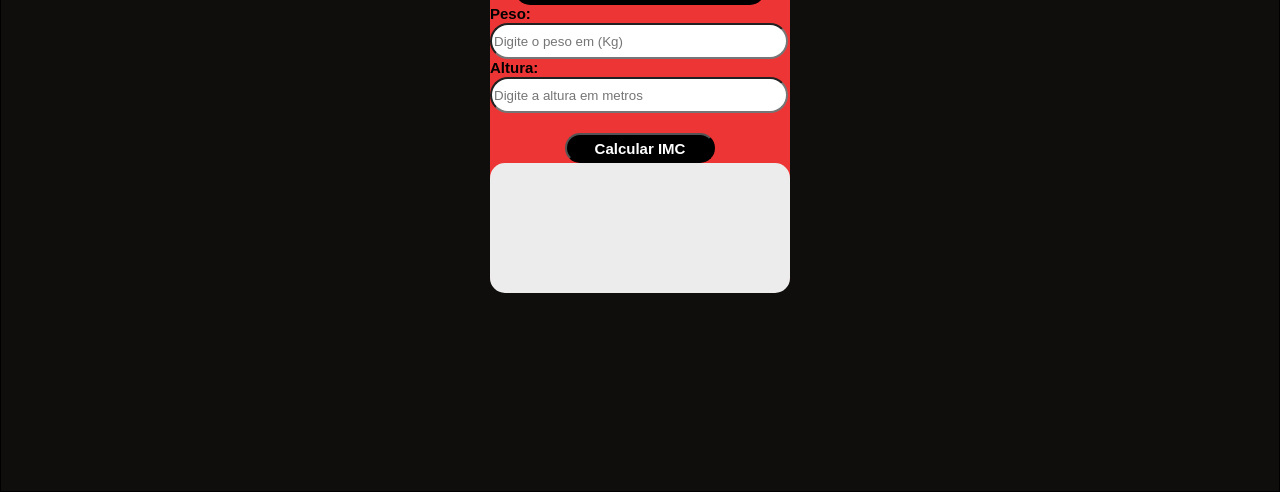
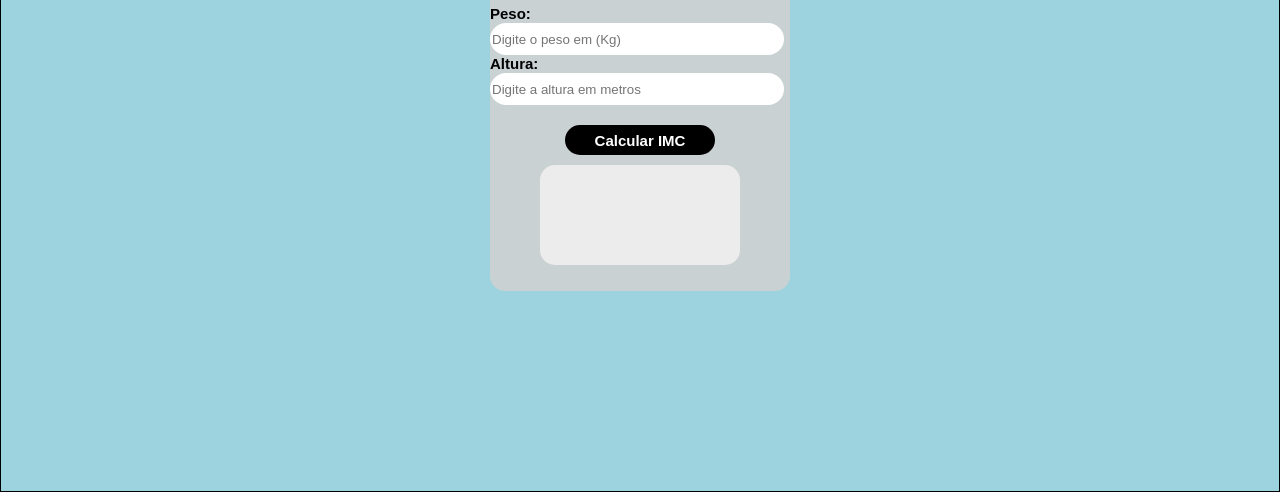
Before and after one commit to arthur972645/assuntos-2024_T.I, a plain HTML site: page teste-front-end-igor/index.html in a window 1280 px wide. Shown: the part 310-802 px from the top of the page. Drawn offline with Linux system fonts and the light colour scheme.

Commit message:
commit de tudo

```diff
--- a/teste-front-end-igor/style.css
+++ b/teste-front-end-igor/style.css
@@ -5,18 +5,17 @@ body{
     display: flex;
     justify-content: center;
     align-items: center;
-    background-color: rgb(16, 13, 13);
+    background-color: #9dd3df;
 }
 
 .conteudo{
-    background-color: rgb(237, 53, 53);
+    background-color: #c9d1d3;
     height: 400px;
     width: 300px;
     border-radius: 15px;
 }
 .caixaTitulo{
    display: flex;
-   background-color: black;
    border-radius: 15px;
    width: 250px;
    margin-left: 25px;
@@ -27,7 +26,7 @@ body{
 }
 h1{
     font-family: Arial, Helvetica, sans-serif;
-    color: white;
+    color: rgb(0, 0, 0);
     font-size: 30px;
     margin-top: 40px;
 }
@@ -41,17 +40,20 @@ label{
     width: 290px;
     height: 30px;
     display: flex;
+    border: none;
 }
 #altura{
     border-radius: 100px;
     width: 290px;
     height: 30px;
     display: flex;
+    border: none;
 }
 .botao1{
     display: flex;
     justify-content: center;
     margin-top: 20px;
+
 }
 #botao{
     border-radius: 100px;
@@ -62,15 +64,19 @@ label{
     font-family: Arial, Helvetica, sans-serif;
     font-size: 15px;
     font-weight: bold;
+    border: none;
 }
 #resultado{
     display: flex;
     justify-content: center;
     align-items: center;
+    margin-left: 50px;
+    margin-top: 10px;
     font-family: Arial, Helvetica, sans-serif;
     font-weight: bold;
     font-size: 20px;
     border-radius: 15px;
-    height: 130px;
+    height: 100px;
+    width: 200px;
     background-color: rgb(236, 236, 236);
 }
```
Also changed, not shown: API'S/assincona.js (added, +12 -0 lines), API'S/promessas.js (added, +81 -0 lines).
